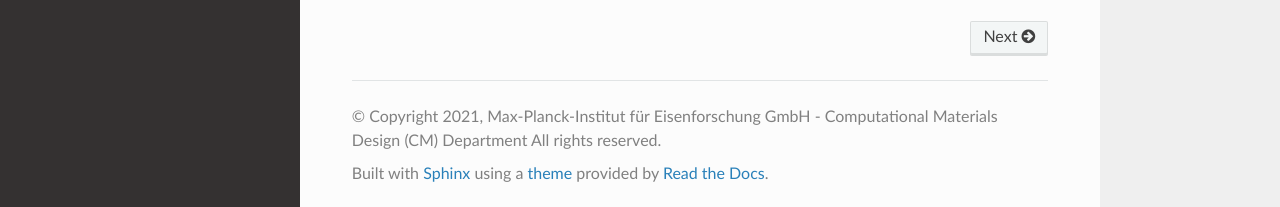
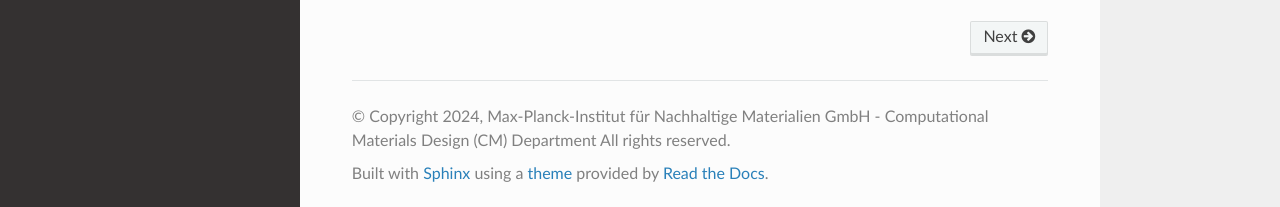
Before and after one commit to pyiron/pyiron_module_template, a Sphinx documentation site: the page built from docs/index.rst, in a window 1280 px wide and 900 px high, scrolled down 2452 px. Shown: the part 690-897 px from the top of the window. Built offline with Sphinx 7.4.7 and the Read the Docs theme 2.0.0, drawn with Linux system fonts in a browser that asks for light colours.

Commit message:
Update institute name and copyright year (#37)

```diff
--- a/CONTRIBUTING.rst
+++ b/CONTRIBUTING.rst
@@ -3,7 +3,7 @@ Contributing to pyiron
 ======================
 
 The following is a set of guidelines for contributing to pyiron, which is
-hosted and maintained by the `Max Planck Institut für Eisenforschung`_
+hosted and maintained by the `Max Planck Institut für Nachhaltige Materialien`_
 on GitHub. These are mostly guidelines to facilitate an efficient
 development workflow, and not necessarily rules. Use your best judgment,
 and feel free to propose changes even to this document in a pull request.
@@ -373,7 +373,7 @@ On the other hand the tagged releases are available through conda-forge, as soon
 
 So for both conda and pip both the prereleases as well as the official releases are available.
 
-.. _Max Planck Institut für Eisenforschung: https://mpie.de
+.. _Max Planck Institut für Nachhaltige Materialien: https://mpie.de
 .. _github page: https://github.com/pyiron
 .. _issues page: https://github.com/pyiron/pyiron/issues
 .. _FAQ page: https://pyiron.readthedocs.io/en/latest/source/faq.html
--- a/docs/conf.py
+++ b/docs/conf.py
@@ -67,7 +67,7 @@ master_doc = 'index'
 
 # General information about the project.
 project = u'pyiron_module_template'
-copyright = u'2021, Max-Planck-Institut für Eisenforschung GmbH - Computational Materials Design (CM) Department ' \
+copyright = u'2024, Max-Planck-Institut für Nachhaltige Materialien GmbH - Computational Materials Design (CM) Department ' \
             u'All rights reserved'
 
 # The version info for the project you're documenting, acts as replacement for
@@ -245,7 +245,7 @@ latex_elements = {
 #  author, documentclass [howto, manual, or own class]).
 latex_documents = [
   ('index', 'pyiron_module_template.tex', u'pyiron_module_template Documentation',
-   u'Max-Planck-Institut für Eisenforschung GmbH - Computational Materials Design (CM) Department', 'manual'),
+   u'Max-Planck-Institut für Nachhaltige Materialien GmbH - Computational Materials Design (CM) Department', 'manual'),
 ]
 
 # The name of an image file (relative to this directory) to place at the top of
@@ -277,7 +277,7 @@ man_pages = [
     ('index',
      'pyiron_module_template',
      u'pyiron_module_template Documentation',
-     [u'Max-Planck-Institut für Eisenforschung GmbH - Computational Materials Design (CM) Department'], 1)
+     [u'Max-Planck-Institut für Nachhaltige Materialien GmbH - Computational Materials Design (CM) Department'], 1)
 ]
 
 # If true, show URL addresses after external links.
@@ -293,7 +293,7 @@ texinfo_documents = [
   ('index',
    'pyiron_module_template',
    u'pyiron_module_template Documentation',
-   u'Max-Planck-Institut für Eisenforschung GmbH - Computational Materials Design (CM) Department',
+   u'Max-Planck-Institut für Nachhaltige Materialien GmbH - Computational Materials Design (CM) Department',
    'pyiron_module_template',
    'One line description of project.',
    'Miscellaneous'),
```
Also changed, not shown: 1 other file.
